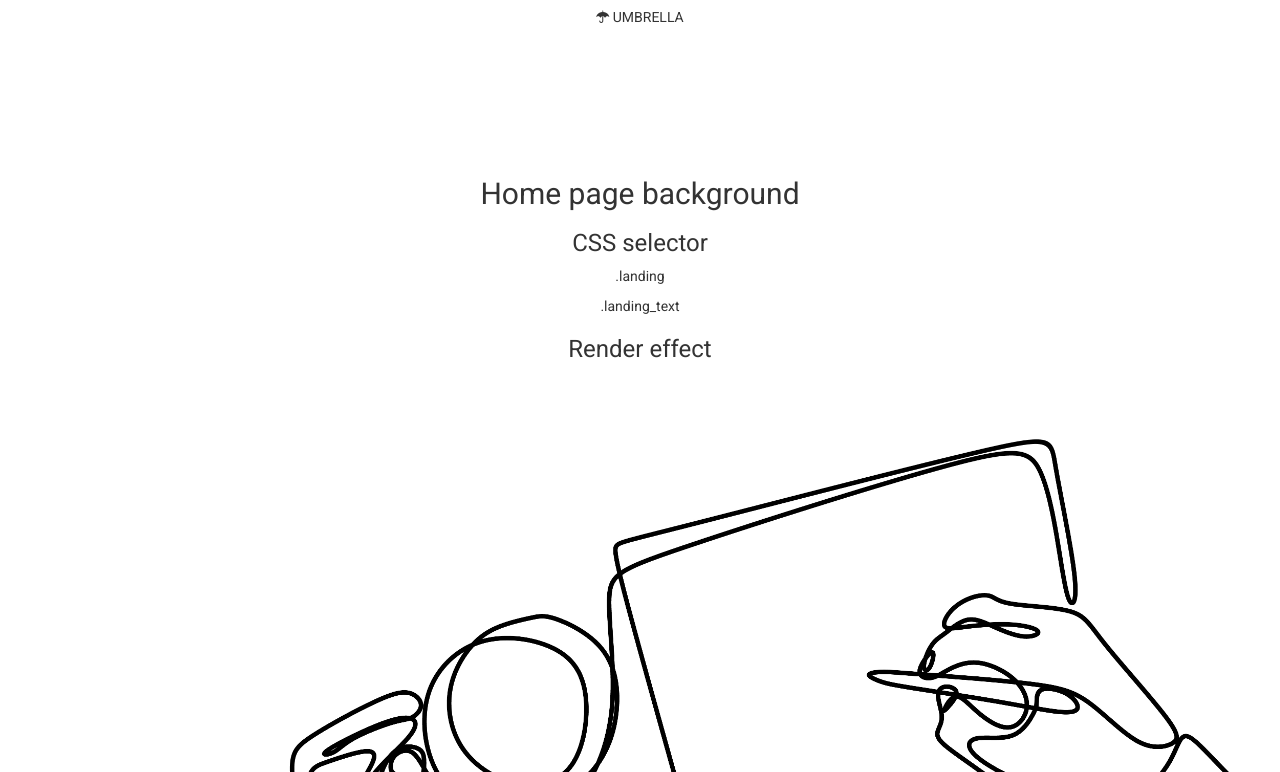
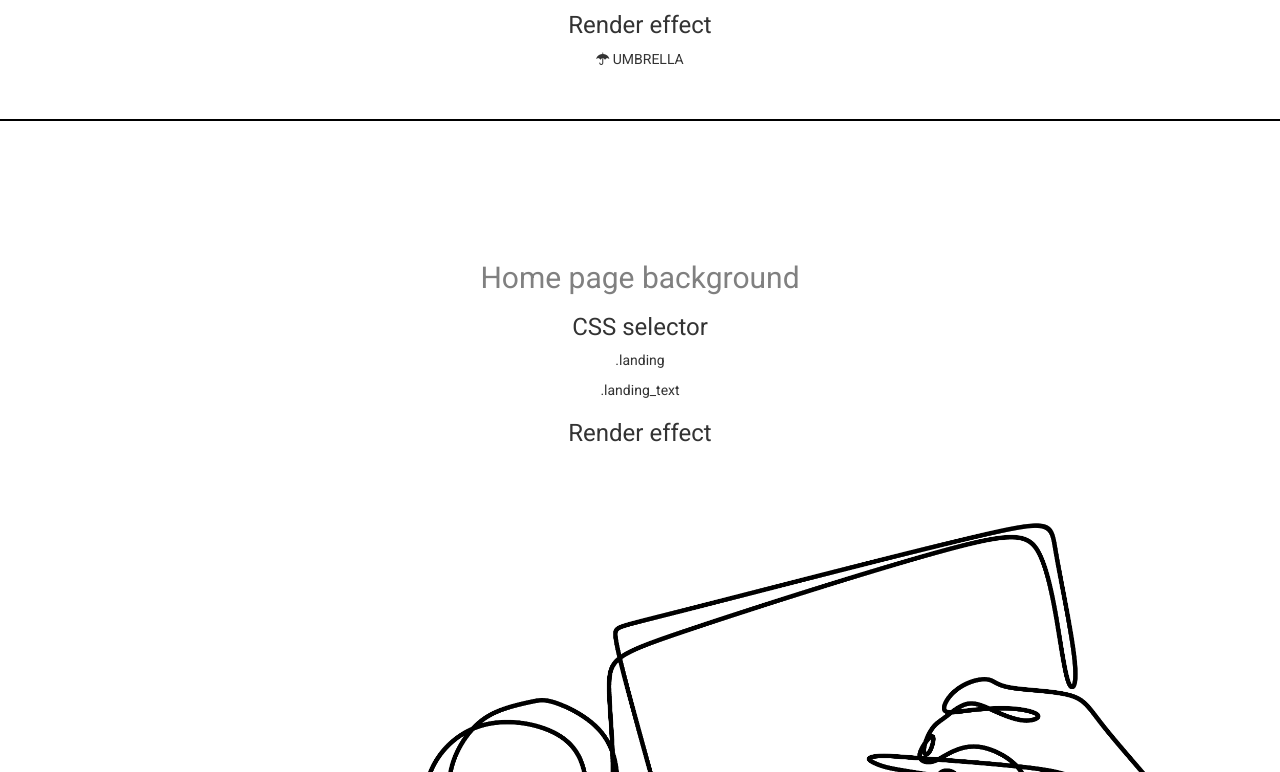
Before and after one commit to umbrella-afk/P03-Portfolio, a plain HTML site: page styleguide.html in a window 1280 px wide. Shown: the part 739-1511 px from the top of the page. Drawn offline with nearby package versions, Linux system fonts and the light colour scheme.

Commit message:
finally finish

```diff
--- a/scss/main.scss
+++ b/scss/main.scss
@@ -58,3 +58,15 @@ container1{
   width: 100vw;
   padding: 0;
 }
+
+.dividerline{
+  border-bottom: 2PX Solid black;
+}
+
+.dividerline{
+  padding-bottom: 4rem;
+}
+
+.dividerline h2{
+  color:gray;
+}
```
Also changed, not shown: css/main.css.
